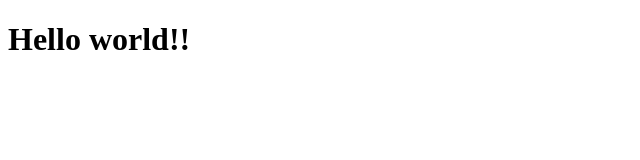
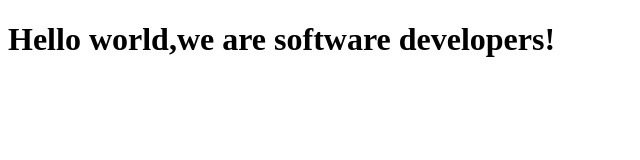
Before and after one commit to mnmkato/project-repo, a plain HTML site: page fcc-test-suite-template/index.html in a window 1280 px wide. Shown: the whole page, without its empty margins (0-640 px from the left). Drawn offline with Linux system fonts and the light colour scheme.

Commit message:
revised first commit

```diff
--- a/fcc-test-suite-template/index.html
+++ b/fcc-test-suite-template/index.html
@@ -21,7 +21,7 @@
     - The freeCodeCamp Team
 
     -->
-    <h1>Hello world!!</h1>
+    <h1>Hello world,we are software developers!</h1>
     <script  src="js/index.js"></script>
   </body>
 </html>
```
